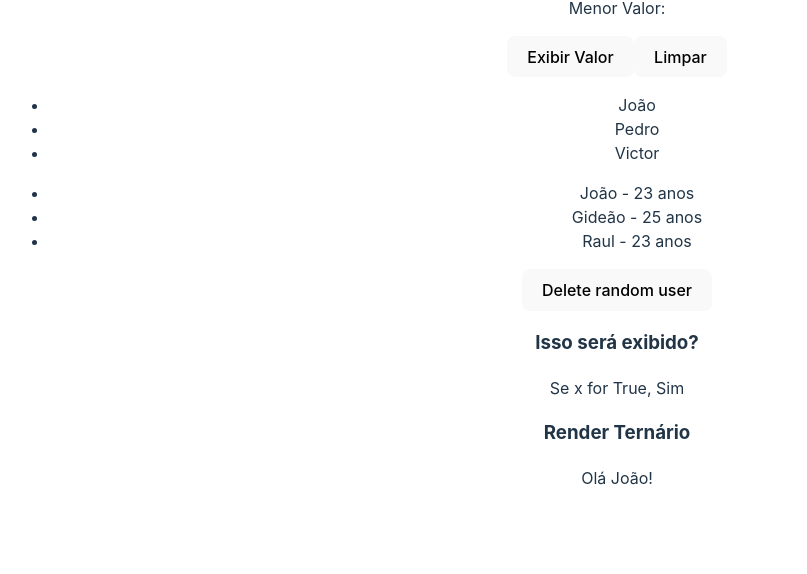
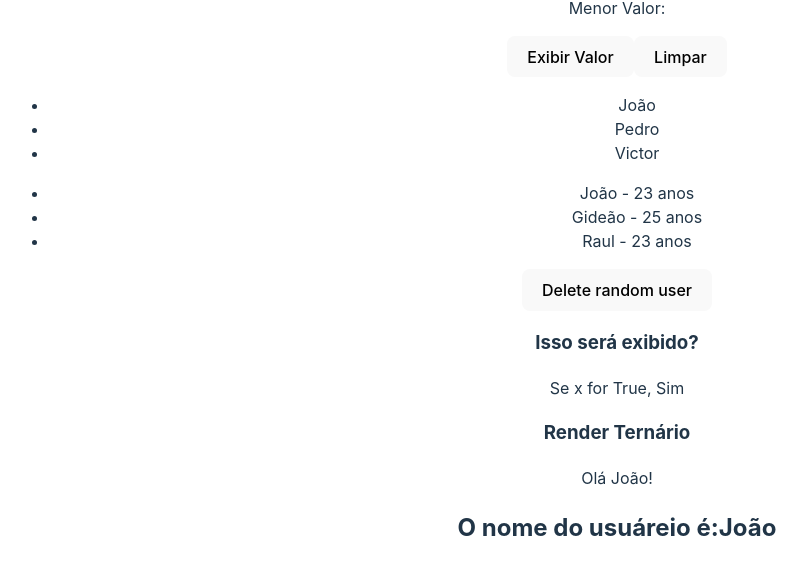
Before and after one commit to RibahDev/Udemy--Front-End, a React (Vite) app in the folder React/Avançando em React/avancando/: page / in a window 1280 px wide. Shown: the part 1225-1799 px from the top of the page, without its empty margins (23-830 px from the left). Built offline with nearby package versions, Linux system fonts and the light colour scheme.

Commit message:
Conhecendo Props

```diff
--- a/React/Avançando em React/avancando/src/App.jsx
+++ b/React/Avançando em React/avancando/src/App.jsx
@@ -11,6 +11,9 @@
 
 // 7 - Condicional Render
 import ConditionalRender from './components/ConditionalRender';
+
+//8 -  Props
+import ShowUserName from './components/ShowUserName';
 
 function App() {
   return (
@@ -26,6 +29,8 @@
         <ListRender />
         {/*7 - Render Condicional */}
         <ConditionalRender />
+        {/*8 - Props */}
+        <ShowUserName name="João"/>
       </div>
   )
 }
--- /dev/null
+++ b/React/Avançando em React/avancando/src/components/ShowUserName.jsx
@@ -0,0 +1,11 @@
+import React from 'react'
+
+const ShowUserName = (props) => {
+  return (
+    <div>
+        <h2>O nome do usuáreio é:{props.name}</h2>
+    </div>
+  )
+}
+
+export default ShowUserName
```
